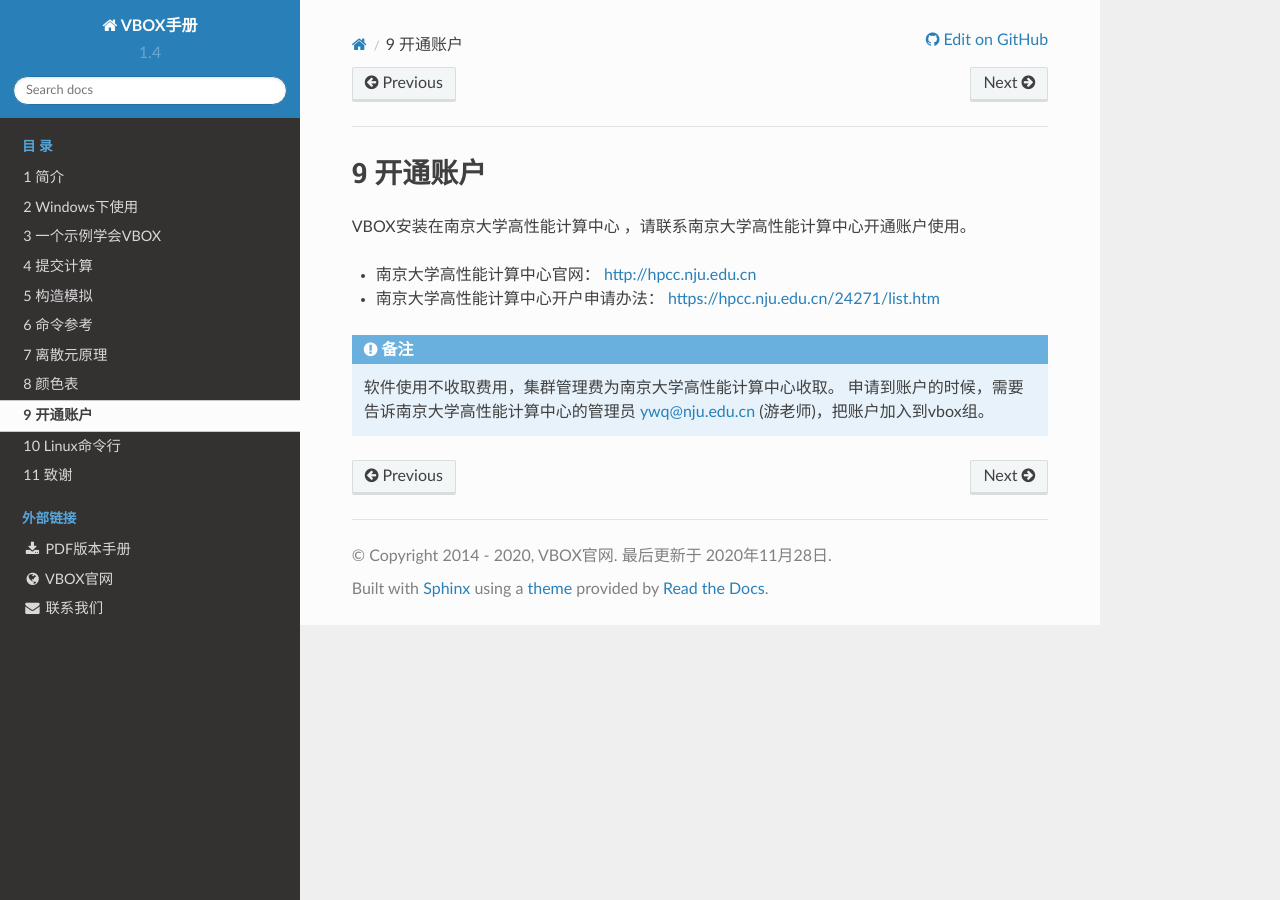
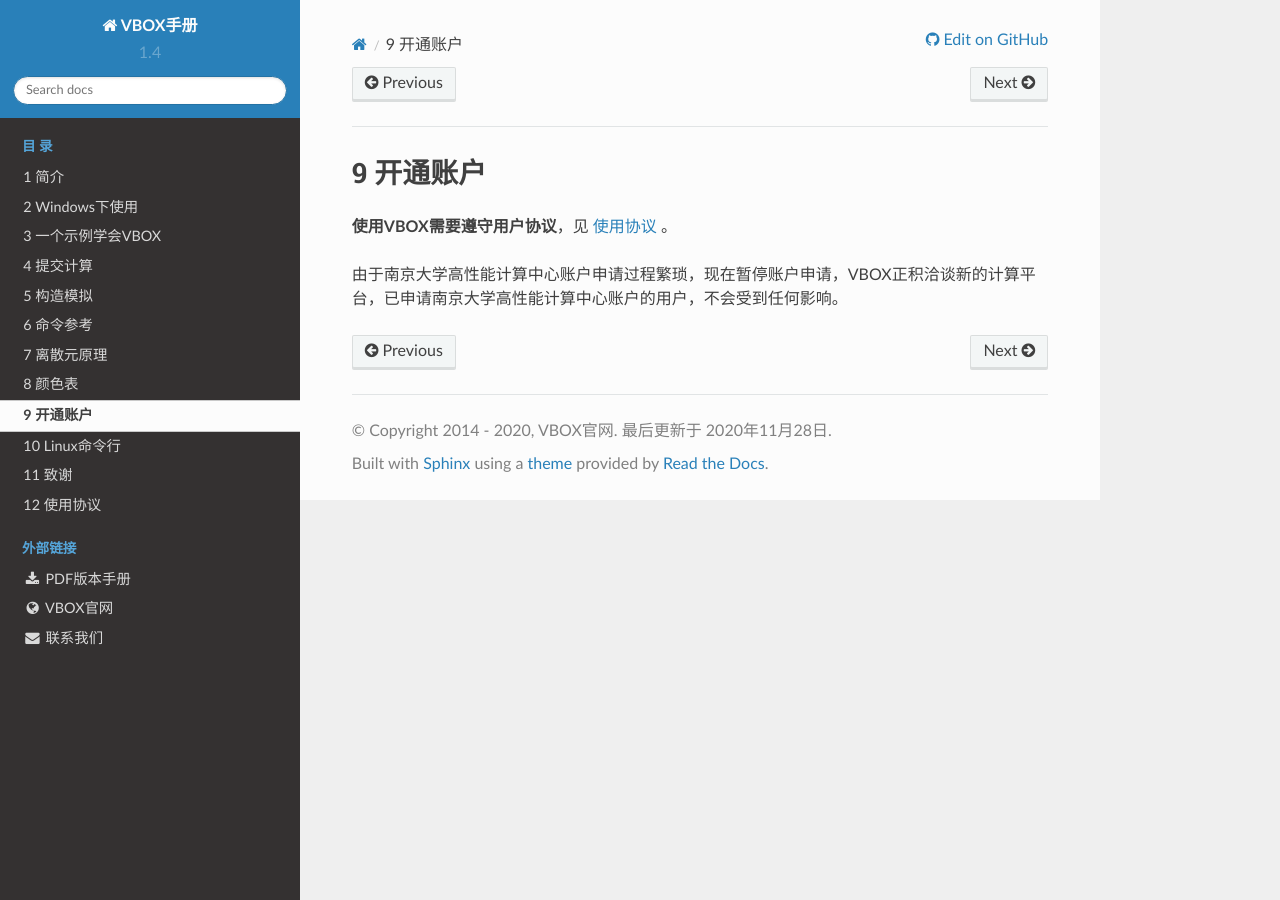
Before and after one commit to geovbox/zdem_doc, a Sphinx documentation site: the page built from source/hpc.rst, in a window 1280 px wide. Built offline with Sphinx 7.4.7 and the Read the Docs theme 2.0.0, drawn with Linux system fonts in a browser that asks for light colours; comment, search, counter and statistics services are not loaded.

Commit message:
暂停南京大学高性能计算中心账户申请

```diff
--- a/source/hpc.rst
+++ b/source/hpc.rst
@@ -3,16 +3,6 @@
 开通账户
 ========
 
-VBOX安装在南京大学高性能计算中心 ，请联系南京大学高性能计算中心开通账户使用。
+**使用VBOX需要遵守用户协议**，见 :ref:`license` 。
 
-- 南京大学高性能计算中心官网： `http://hpcc.nju.edu.cn <http://hpcc.nju.edu.cn>`_
-- 南京大学高性能计算中心开户申请办法： `https://hpcc.nju.edu.cn/24271/list.htm <https://hpcc.nju.edu.cn/24271/list.htm>`_
-
-..
-    #. `南京大学教职工账户开通方法 <http://bbs.nju.edu.cn/bbstcon?board=HPC&file=M.1490600983.A>`_
-    #. 其他用户可以直接联系游老师开通账户（需要预充1万元计算费）
-
-
-.. note::
-    软件使用不收取费用，集群管理费为南京大学高性能计算中心收取。
-    申请到账户的时候，需要告诉南京大学高性能计算中心的管理员 ywq@nju.edu.cn (游老师)，把账户加入到vbox组。
+由于南京大学高性能计算中心账户申请过程繁琐，现在暂停账户申请，VBOX正积洽谈新的计算平台，已申请南京大学高性能计算中心账户的用户，不会受到任何影响。
--- a/source/index.rst
+++ b/source/index.rst
@@ -50,3 +50,4 @@
    hpc
    linux
    thanks
+   vbox1.4_license
```
Also changed, not shown: source/vbox1.4_license.rst (added, +53 -0 lines).
